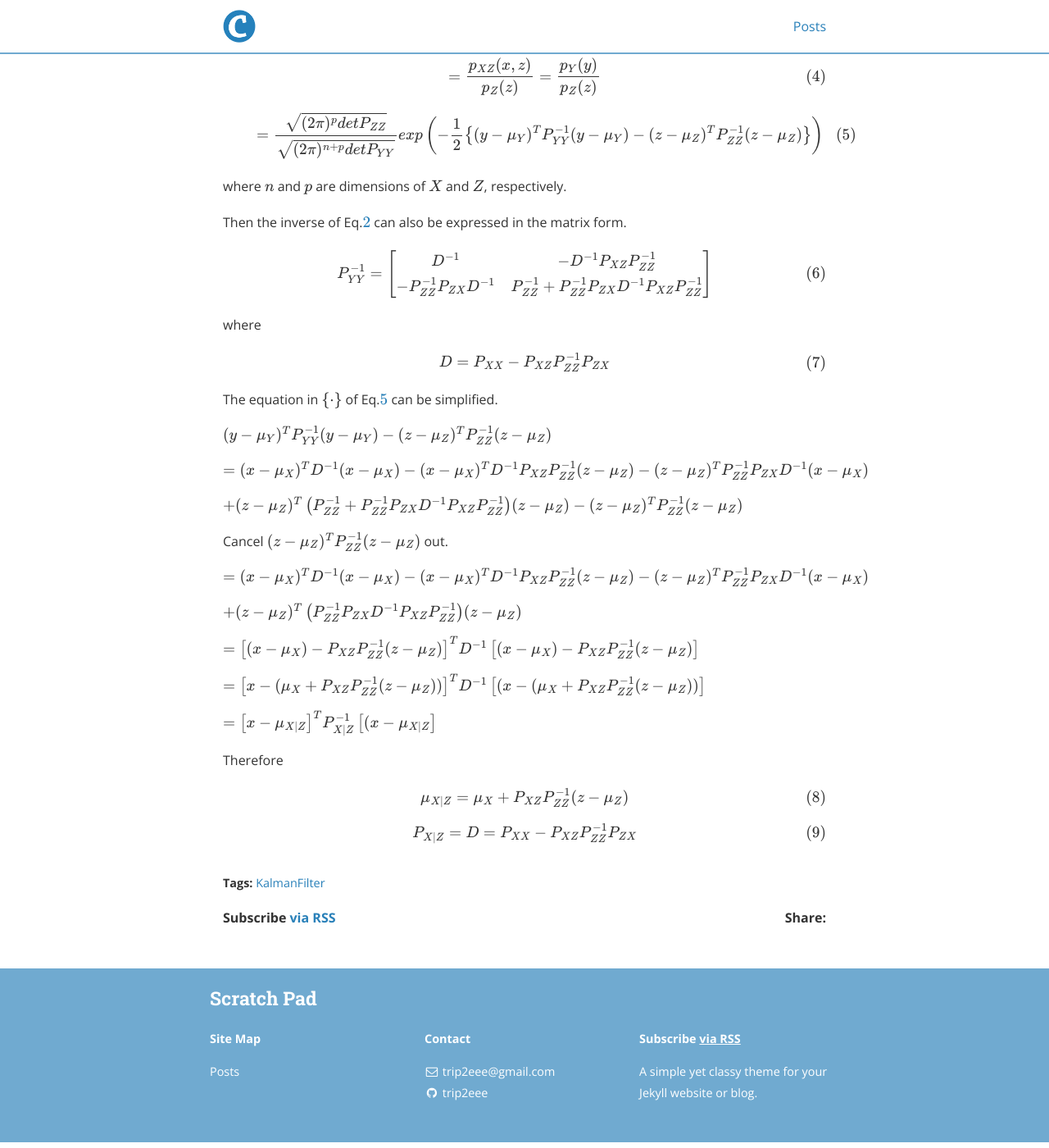
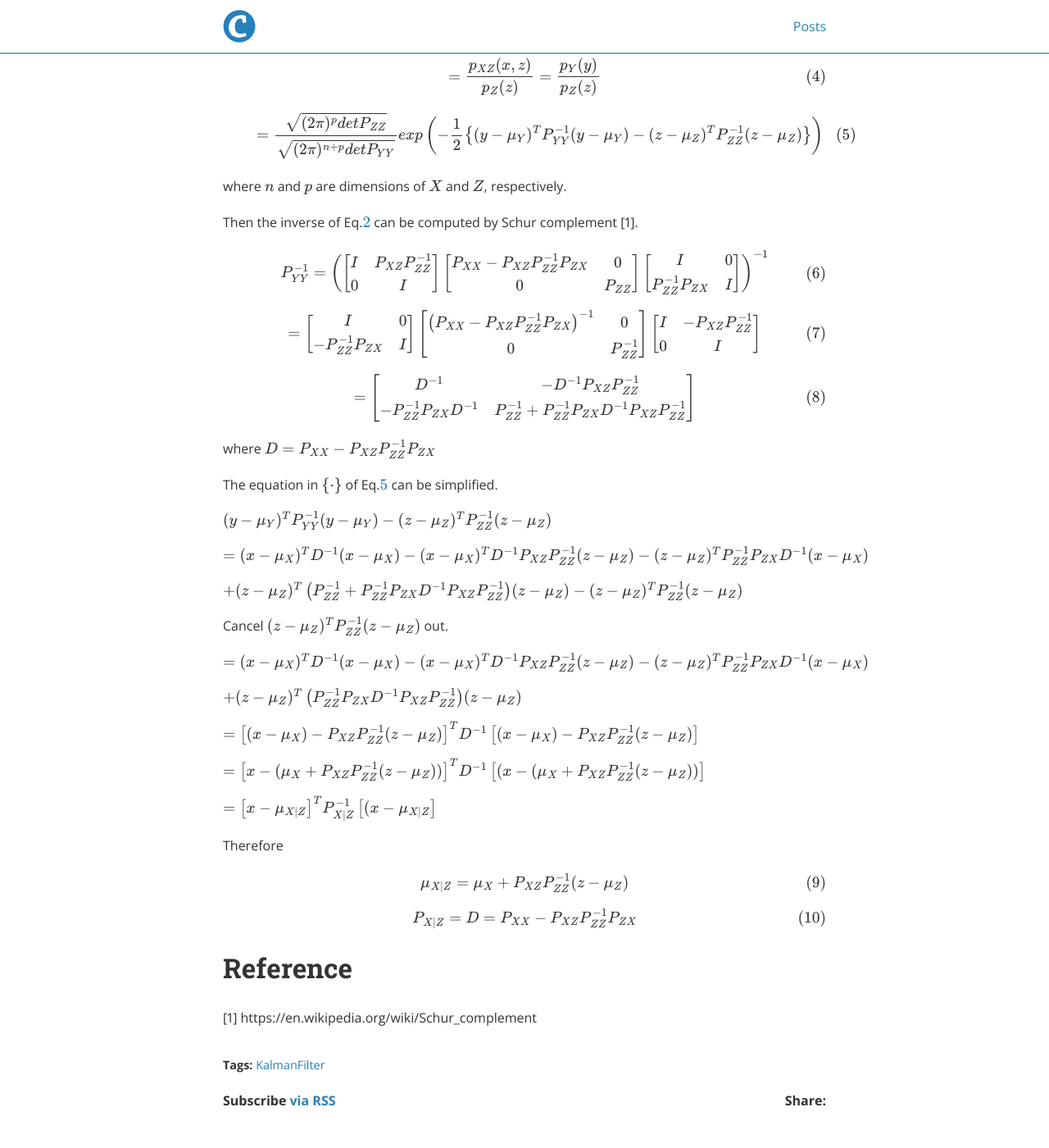
Before and after one commit to trip2eee/trip2eee.github.io, a Jekyll site: the page built from _posts/2022-07-21-Gaussian-random-vector.md, in a window 1280 px wide and 1400 px high, scrolled down 629 px. Shown: the whole window at 82% size. Built offline with Jekyll 4.4.1, drawn with Linux system fonts in a browser that asks for light colours; nearby versions of some CDN libraries; formulas are drawn with MathJax 3.

Commit message:
Add Schur complement in Gaussian random vector

```diff
--- a/_posts/2022-07-21-Gaussian-random-vector.md
+++ b/_posts/2022-07-21-Gaussian-random-vector.md
@@ -28,13 +28,15 @@ Then the conditional pdf of $X$ can be given as follows
 
 where $n$ and $p$ are dimensions of $X$ and $Z$, respectively.
 
-Then the inverse of Eq.$\ref{eq_pyy}$ can also be expressed in the matrix form.
+Then the inverse of Eq.$\ref{eq_pyy}$ can be computed by Schur complement [1].
 
-\begin{align} P_{YY}^{-1} = \begin{bmatrix} D^{-1} & -D^{-1} P_{XZ} P_{ZZ}^{-1} \\\\ -P_{ZZ}^{-1}P_{ZX}D^{-1} & P_{ZZ}^{-1}+P_{ZZ}^{-1}P_{ZX}D^{-1}P_{XZ}P_{ZZ}^{-1} \end{bmatrix} \end{align}
+\begin{align} P_{YY}^{-1} = \left( \begin{bmatrix} I & P_{XZ}P_{ZZ}^{-1} \\\\ 0 & I \end{bmatrix} \begin{bmatrix} P_{XX}-P_{XZ}P_{ZZ}^{-1}P_{ZX} & 0 \\\\ 0 & P_{ZZ} \end{bmatrix} \begin{bmatrix} I & 0 \\\\ P_{ZZ}^{-1}P_{ZX} & I \end{bmatrix}\right)^{-1}\end{align}
 
-where
+\begin{align} = \begin{bmatrix} I & 0 \\\\ -P_{ZZ}^{-1}P_{ZX} & I \end{bmatrix} \begin{bmatrix} \left(P_{XX}-P_{XZ}P_{ZZ}^{-1}P_{ZX}\right)^{-1} & 0 \\\\ 0 & P_{ZZ}^{-1} \end{bmatrix} \begin{bmatrix} I & -P_{XZ}P_{ZZ}^{-1} \\\\ 0 & I \end{bmatrix}\end{align}
 
-\begin{align}D = P_{XX} - P_{XZ}P_{ZZ}^{-1}P_{ZX} \end{align}
+\begin{align} = \begin{bmatrix} D^{-1} & -D^{-1} P_{XZ} P_{ZZ}^{-1} \\\\ -P_{ZZ}^{-1}P_{ZX}D^{-1} & P_{ZZ}^{-1}+P_{ZZ}^{-1}P_{ZX}D^{-1}P_{XZ}P_{ZZ}^{-1} \end{bmatrix} \end{align}
+
+where $D = P_{XX} - P_{XZ}P_{ZZ}^{-1}P_{ZX}$
 
 The equation in $\\{ \cdot \\}$ of Eq.$\ref{eq_pxz}$ can be simplified.
 
@@ -61,3 +63,6 @@ Therefore
 \begin{align} \mu_{X \mid Z} = \mu_X + P_{XZ}P_{ZZ}^{-1}(z-\mu_Z) \end{align}
 
 \begin{align} P_{X \mid Z} = D = P_{XX} - P_{XZ}P_{ZZ}^{-1}P_{ZX} \end{align}
+
+# Reference
+[1] https://en.wikipedia.org/wiki/Schur_complement
```
